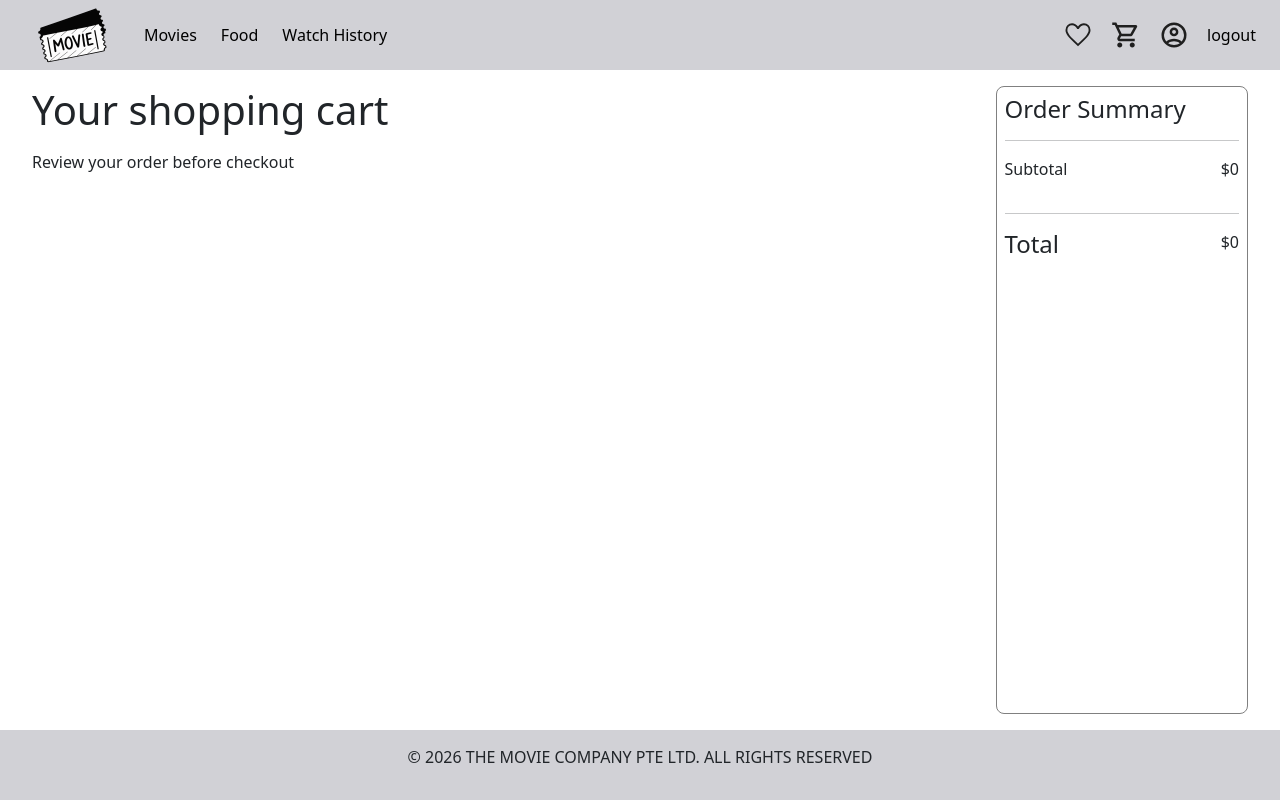
After one commit to TzeHan/INF2003_Project, a Node server app: page /cart in a window 1280 px wide. The commit adds this page. Run offline with Node 20, Linux system fonts and the light colour scheme; the visitor is signed in with stand-in values (Sample User, id 1); data that the repository does not hold is empty; some libraries are stand-ins or nearby versions.

Commit message:
added cart and food functionality, ui

```diff
--- /dev/null
+++ b/public/css/cart.css
@@ -0,0 +1,71 @@
+main{
+    display: flex;
+}
+#main_container{
+    /* border: 2px solid red; */
+    /* flex: 1; */
+    display: flex;
+    justify-content: center;
+    gap: 2vw;
+    margin: 2vh auto;
+    width: 95%;
+}
+
+#left_container{
+    /* border: 2px solid blue; */
+    display: flex;
+    flex-direction: column;
+    gap: 1vh;
+    flex: 80;
+}
+
+#right_container{
+    /* border: 2px solid blue; */
+    flex: 20;
+    border: 0.5px solid grey;
+    border-radius: 1vh;
+    padding: 1vh;
+
+}
+.cartContainer{
+    border: 0.5px solid grey;
+    border-radius: 1vh;
+    display: flex;
+}
+
+.foodDetails img{
+    width: 10%;
+}
+
+.total{
+    display: flex;
+    justify-content: space-between;
+}
+
+.foodDetails{
+    display: flex;
+    align-items: center;
+    gap: 1vw;
+}
+#updateQtySect{
+    display: flex;
+}
+#removeBtnContainer{
+    align-self: flex-end;
+}
+.qty-display{
+    border: 1px solid #000;
+    padding: 0 1vh;
+}
+
+#updateQtySect button{
+    background-color: #fff;
+}
+
+#btn-remove{
+    background-color: #fff;
+    border: 1px solid #000;
+    border-radius: 2vh;
+    padding: 1vh;
+    margin: 0 1vh 1vh 0;
+}
--- a/src/controllers/foodcontroller.js
+++ b/src/controllers/foodcontroller.js
@@ -1,4 +1,5 @@
 const foodQuery = require('../models/foodModel');
+const cartQuery = require('../models/cartModel');
 
 exports.getAllfood = (viewName)=>
         async(req,res)=>{
@@ -12,3 +13,74 @@ exports.getAllfood = (viewName)=>
                 res.status(500).render('error',{error:'Error'})
             }
 };
+
+exports.addToCart = async(req,res)=>{
+            try{
+                if (!req.session.user) {
+                    return res.redirect('/login');
+                }
+                const {id,qty} = req.body;
+                const userId = req.session.user.user_id;
+                const cart_Details = {
+                    user_id: userId,
+                    product_id:id,
+                    qty:qty
+                };
+                console.log(cart_Details);
+                const duplicatedFood = await cartQuery.getDuplicatedFoodinCart(cart_Details.user_id,cart_Details.product_id)
+                if (!duplicatedFood){
+                    const result = await cartQuery.addToCart(cart_Details);
+                }
+                else{
+                    const result = await cartQuery.updateQty(duplicatedFood.cart_id,parseInt(cart_Details.qty) + duplicatedFood.qty)
+                }
+                res.redirect('/food/1');
+            }
+            catch(err){
+                console.error(err);
+                res.status(500).render('error',{error:'Error'})
+            }
+};
+
+exports.getCart = async(req,res)=>{
+            try{
+                if (!req.session.user) {
+                    return res.redirect('/login');
+                }
+                const userId = req.session.user.user_id;
+                const cartItems = await cartQuery.getCartbyUserId(userId);
+                let subtotal = 0;
+                cartItems.forEach(item => {
+                    subtotal += parseFloat(item.price) * parseInt(item.qty);
+                });
+                res.render('cart',{cartItems,subtotal});
+            }
+            catch(err){
+                console.error(err);
+                res.status(500).render('error',{error:'Error'})
+            }
+};
+
+exports.updateQty = async(req,res)=>{
+            try{
+                const {cart_id,action} = req.body;
+                const cart = await cartQuery.getCartbyId(cart_id);
+                let new_Qty = cart.qty;
+                if(action == "increase"){
+                    new_Qty++;
+                }
+                else if(action == "decrease"){
+                    new_Qty--;
+                }
+
+                if(new_Qty < 1){
+                    new_Qty = 1;
+                }
+                await cartQuery.updateQty(cart_id,new_Qty);
+                res.redirect('/cart');
+            }
+            catch(err){
+                console.error(err);
+                res.status(500).render('error',{error:'Error'})
+            }
+};
--- /dev/null
+++ b/src/models/cartModel.js
@@ -0,0 +1,41 @@
+const pool = require('./connection');
+
+exports.addToCart = async (cart_Details) => {
+    const [result] = await pool.query(
+        'INSERT INTO cart (user_id, product_id, qty) VALUES (?, ?, ?)',
+        [cart_Details.user_id, cart_Details.product_id,cart_Details.qty]
+    );
+    return result;
+};
+
+exports.getCartbyUserId = async (id) => {
+    const [result] = await pool.query(
+        'SELECT c.*,f.product_id,f.name,f.price,f.img FROM cart c join food f on c.product_id = f.product_id WHERE c.user_id = ?',
+        [id]
+    );
+    return result;
+};
+
+exports.getCartbyId= async (id) => {
+    const [result] = await pool.query(
+        'SELECT * FROM cart WHERE cart_id = ?',
+        [id]
+    );
+    return result[0];
+};
+
+exports.getDuplicatedFoodinCart = async (user_id,product_id) => {
+    const [result] = await pool.query(
+        'SELECT cart_id, qty FROM cart WHERE user_id = ? AND product_id = ?',
+        [user_id,product_id]
+    );
+    return result[0];
+};
+
+exports.updateQty = async (cart_id,qty) => {
+    const [result] = await pool.query(
+        'UPDATE cart SET qty = ? WHERE cart_id = ?',
+        [qty,cart_id]
+    );
+    return result;
+};
--- a/src/routes/food.js
+++ b/src/routes/food.js
@@ -3,7 +3,13 @@ const router = express.Router();
 const foodController= require('../controllers/foodcontroller');
 
 
+
 router.get('/food/:id',foodController.getAllfood("food"));
 
+router.post('/addToCart',foodController.addToCart);
+
+router.get('/cart',foodController.getCart);
+
+router.post('/cart/update',foodController.updateQty);
 
 module.exports = router;
--- /dev/null
+++ b/views/cart.ejs
@@ -0,0 +1,55 @@
+<%- include('partials/header', {title: 'Home', pageStylesheet: '/css/cart.css'}) %>
+
+<main>
+    <div id="main_container">
+        <div id="left_container">
+            <h1>Your shopping cart</h1>
+            <p>Review your order before checkout</p>
+            <% cartItems.forEach(food => { %>
+             <div class="cartContainer">
+                <div class="foodDetails">
+                    <img src="/images/<%=food.img%>" alt="foodimg">
+                    <div class="foodWords">
+                        <h3><%=food.name%></h3>
+                        <p><%=food.price%></p>
+                        <div id="updateQtySect">
+                            <form action="/cart/update" method="POST">
+                                <input type="hidden" name="cart_id" value="<%= food.cart_id %>">
+                                <input type="hidden" name="action" value="decrease">
+                                <button type="submit" class="btn-minus">-</button>
+                            </form>
+                           <span class="qty-display"><%= food.qty %></span>
+                            <form action="/cart/update" method="POST">
+                                <input type="hidden" name="cart_id" value="<%= food.cart_id %>">
+                                <input type="hidden" name="action" value="increase">
+                            <button type="submit" class="btn-plus">+</button>
+                            </form>
+                        </div>
+                    </div>
+                </div>
+                <form action="/cart/delete" method="POST" id="removeBtnContainer">
+                    <button type="submit" id="btn-remove">Remove</button>
+                </form>
+             </div>
+            <% }) %>
+        </div>
+        <div id="right_container">
+
+                    <h4>Order Summary</h4>
+                    <hr>
+                    <div class="total">
+                        <p>Subtotal</p>
+                        <p>$<%=subtotal%></p>
+                    </div>
+                    <hr>
+                    <div class="total">
+                        <h4>Total</h4>
+                        <p>$<%=subtotal%></p>
+                    </div>
+        </div>
+    </div>
+
+
+</main>
+
+<%- include('partials/footer') %>
--- a/views/partials/header.ejs
+++ b/views/partials/header.ejs
@@ -41,7 +41,7 @@
                 <a href="">
                     <img src="/images/heart.svg" alt="favourites">
                 </a>
-                <a href="">
+                <a href="/cart">
                     <img src="/images/shopping_cart.svg" alt="cart">
                 </a>
                 <a href="/profile">
```
Also changed, not shown: src/models/initDb.js (+11 -0 lines), views/food.ejs (+4 -5 lines).
